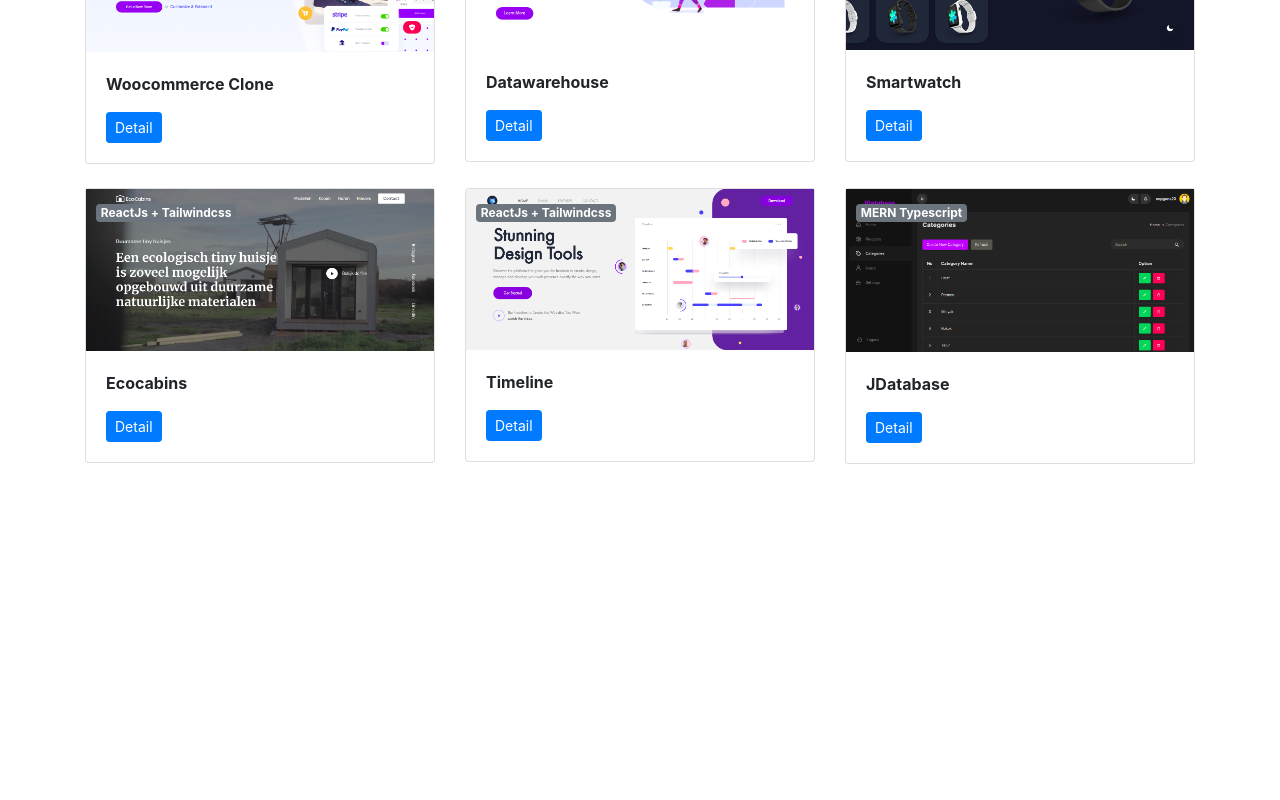
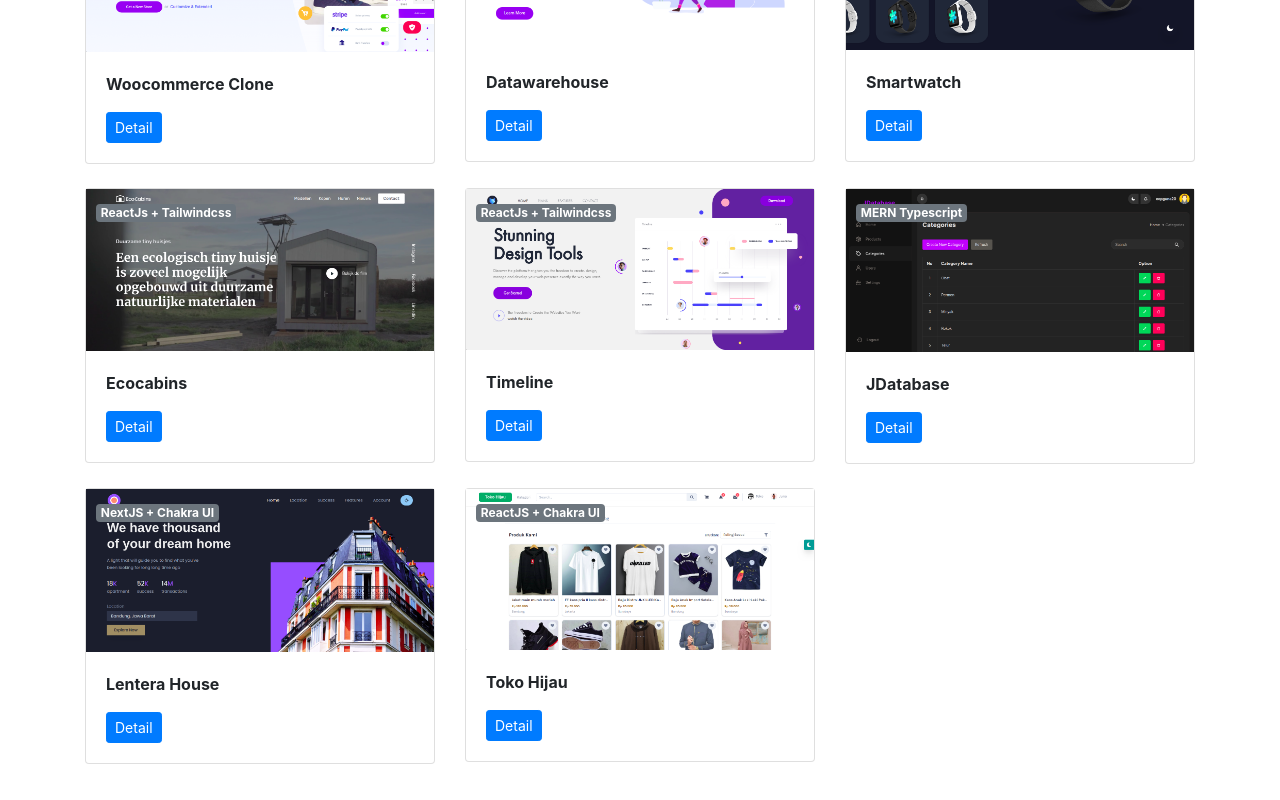
Before and after one commit to joonacode/simple-portfolio-website, a React (Create React App) app: page / in a window 1280 px wide. Shown: the part 1149-1949 px from the top of the page. Before the commit the page ends 1685 px from the top, so only its background shows below. Built offline with nearby package versions, Linux system fonts and the light colour scheme.

Commit message:
add tokohijau & lentera house

```diff
--- a/src/assets/index.js
+++ b/src/assets/index.js
@@ -15,7 +15,12 @@ import IMGEcocabins from './images/ecocabins.png'
 import IMGTimeline from './images/jtimeline.png'
 import IMGJdatabase from './images/jdatabase.png'
 
+import IMGBwaHotel from './images/bwa.png'
+import IMGTokoHijau from './images/toko-hijau.png'
+
 export {
+  IMGTokoHijau,
+  IMGBwaHotel,
   IMGJoonaCovid,
   IMGMcReact,
   IMGMcVue,
--- a/src/data.js
+++ b/src/data.js
@@ -14,6 +14,8 @@ import {
   IMGEcocabins,
   IMGTimeline,
   IMGJdatabase,
+  IMGBwaHotel,
+  IMGTokoHijau,
 } from './assets'
 
 const projects = [
@@ -43,7 +45,7 @@ const projects = [
     name: 'Mangga Chat Vue',
     image: IMGMcVue,
     madeWith: 'MEVN',
-    demo: 'http://bit.ly/Manggachat',
+    demo: 'https://react-mc.netlify.app',
     github: 'http://bit.ly/manggachatgit',
     description:
       'Mangga Chat (versi vue) merupakan aplikasi real time chat yang dapat mengirim chat private maupun grup. Mangga chat memiliki fitur add friend, create group, acc friend, live notif. Di buat menggunakan MEVN stack (MySQL, ExpressJs, VueJs, NodeJs) dan SocketIO.',
@@ -186,6 +188,27 @@ const projects = [
     ],
     type: 'Individu',
   },
+  {
+    name: 'Lentera House',
+    image: IMGBwaHotel,
+    madeWith: 'NextJS + Chakra UI',
+    demo: '',
+    github: 'https://github.com/joonacode/lentera-house-bwa',
+    description: 'Latihan Chakra UI dan NextJS dengan slicing design web.',
+    tags: ['NextJs', 'Typescript', 'Chakra UI'],
+    type: 'Individu',
+  },
+  {
+    name: 'Toko Hijau',
+    image: IMGTokoHijau,
+    madeWith: 'ReactJS + Chakra UI',
+    demo: 'https://tokohijau.netlify.app/',
+    github: 'https://github.com/joonacode/toko-hijau',
+    description:
+      'Toko Hijau is a website where you can buy and sell anything online',
+    tags: ['ReactJs', 'Typescript', 'Chakra UI'],
+    type: 'Individu',
+  },
 ]
 
 export default projects
```
Also changed, not shown: src/assets/images/bwa.png (added), src/assets/images/toko-hijau.png (added).
